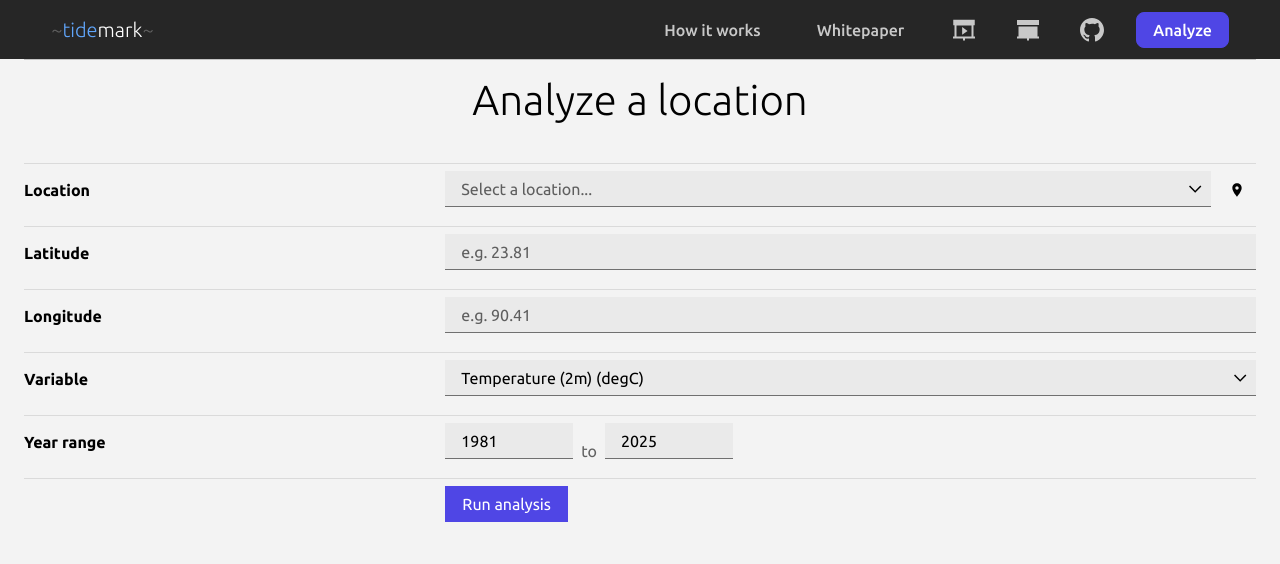
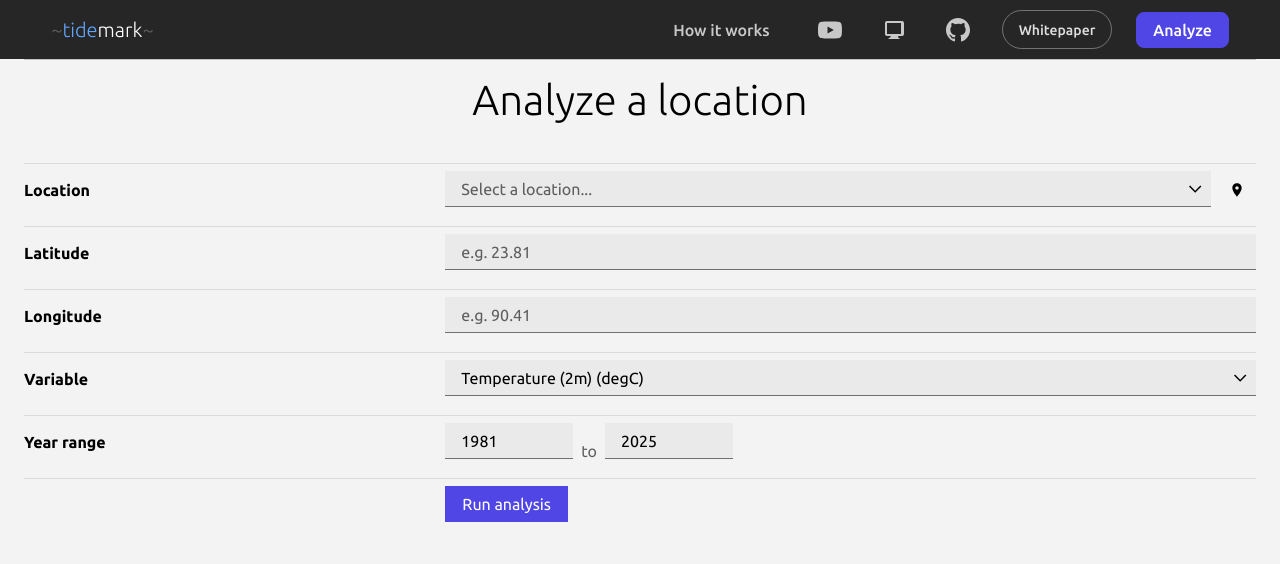
Before and after one commit to raiyanruhan/tidemark, a Flask app: page / in a window 1280 px wide. Shown: the top 564 px of the page. Run offline with Flask 3, Linux system fonts and the light colour scheme; some web fonts are replaced.

Commit message:
Update navigation bar UI with new whitepaper button and updated social icons

```diff
--- a/python/static/style.css
+++ b/python/static/style.css
@@ -186,6 +186,33 @@ td.num {
   width: 1.5rem;
   height: 1.5rem;
   flex-shrink: 0;
+}
+
+/* Whitepaper pill button: outlined with icon */
+.bar-whitepaper {
+  display: inline-flex;
+  align-items: center;
+  gap: 0.4rem;
+  padding: 0.35rem 0.9rem;
+  border-radius: 999px;
+  border: 1.5px solid rgba(255, 255, 255, 0.35);
+  color: rgba(255, 255, 255, 0.85) !important;
+  font-weight: 500;
+  font-size: 0.875rem;
+  text-decoration: none;
+  transition: none;
+  white-space: nowrap;
+}
+
+.bar-whitepaper:hover,
+.bar-whitepaper:focus-visible {
+  background-color: rgba(255, 255, 255, 0.35);
+  border-color: transparent;
+  color: #fff !important;
+}
+
+@media (prefers-reduced-motion: reduce) {
+  .bar-whitepaper { transition: none; }
 }
 
 /* CTA button in bar: 8px rounded, rounds to pill on press */
--- a/python/templates/base.html
+++ b/python/templates/base.html
@@ -21,19 +21,17 @@
         class="wm-second">mark</span><span class="wm-bracket">~</span></a>
     <nav class="bar-nav" aria-label="Site navigation">
       <a href="/how-it-works">How it works</a>
-      <a href="/whitepaper.pdf" target="_blank" rel="noopener">Whitepaper</a>
-      <a class="bar-icon-btn tip" href="#" target="_blank" rel="noopener" aria-label="Watch Demo" data-tip="Watch Demo">
-        <svg xmlns="http://www.w3.org/2000/svg" width="22" height="22" viewBox="0 0 24 24" aria-hidden="true">
-          <path fill="currentColor" fill-rule="evenodd"
-            d="M1.25 1.625h21.5v5.5H21.5v11.25H23v2H13v2h-2v-2H1v-2h1.5V7.125H1.25zm3.25 16.75h15v-11h-15zm11.066-5.5l-5.415-3.99v7.98z"
-            clip-rule="evenodd" />
+      <a class="bar-icon-btn tip" href="https://youtu.be/RtjjsavL14w" target="_blank" rel="noopener"
+        aria-label="Watch on YouTube" data-tip="Watch on YouTube">
+        <svg xmlns="http://www.w3.org/2000/svg" width="22" height="22" viewBox="0 0 24 24" fill="currentColor" aria-hidden="true">
+          <path d="M23.498 6.186a3.016 3.016 0 0 0-2.122-2.136C19.505 3.545 12 3.545 12 3.545s-7.505 0-9.377.505A3.017 3.017 0 0 0 .502 6.186C0 8.07 0 12 0 12s0 3.93.502 5.814a3.016 3.016 0 0 0 2.122 2.136c1.871.505 9.376.505 9.376.505s7.505 0 9.377-.505a3.015 3.015 0 0 0 2.122-2.136C24 15.93 24 12 24 12s0-3.93-.502-5.814zM9.545 15.568V8.432L15.818 12l-6.273 3.568z"/>
         </svg>
       </a>
+
       <a class="bar-icon-btn tip" href="/slides.pdf" target="_blank" rel="noopener" aria-label="View Presentation"
         data-tip="View Presentation">
-        <svg xmlns="http://www.w3.org/2000/svg" width="22" height="22" viewBox="0 0 24 24" aria-hidden="true">
-          <path fill="currentColor" fill-rule="evenodd" d="M23 2H1v5h22zm0 18.5H13v2h-2v-2H1v-2h1.5v-10h19v10H23z"
-            clip-rule="evenodd" />
+        <svg xmlns="http://www.w3.org/2000/svg" width="22" height="22" viewBox="0 0 24 24" fill="currentColor" aria-hidden="true">
+          <path d="M19 3H5a2 2 0 0 0-2 2v11a2 2 0 0 0 2 2h4l-1.5 2h-1v1h11v-1h-1L16 18h4a2 2 0 0 0 2-2V5a2 2 0 0 0-2-2zm0 13H5V5h14v11z"/>
         </svg>
       </a>
       <a class="bar-icon-btn tip" href="https://github.com/raiyanruhan/tidemark" target="_blank" rel="noopener"
@@ -43,6 +41,7 @@
             d="M12 0C5.374 0 0 5.373 0 12c0 5.302 3.438 9.8 8.207 11.387.599.111.793-.261.793-.577v-2.234c-3.338.726-4.033-1.416-4.033-1.416-.546-1.387-1.333-1.756-1.333-1.756-1.089-.745.083-.729.083-.729 1.205.084 1.839 1.237 1.839 1.237 1.07 1.834 2.807 1.304 3.492.997.107-.775.418-1.305.762-1.604-2.665-.305-5.467-1.334-5.467-5.931 0-1.311.469-2.381 1.236-3.221-.124-.303-.535-1.524.117-3.176 0 0 1.008-.322 3.301 1.23A11.509 11.509 0 0 1 12 5.803c1.02.005 2.047.138 3.006.404 2.291-1.552 3.297-1.23 3.297-1.23.653 1.653.242 2.874.118 3.176.77.84 1.235 1.911 1.235 3.221 0 4.609-2.807 5.624-5.479 5.921.43.372.823 1.102.823 2.222v3.293c0 .319.192.694.801.576C20.566 21.797 24 17.3 24 12c0-6.627-5.373-12-12-12z" />
         </svg>
       </a>
+      <a class="bar-whitepaper" href="/whitepaper.pdf" target="_blank" rel="noopener">Whitepaper</a>
       <a class="p-button--positive bar-cta" href="/#analyze">Analyze</a>
     </nav>
   </header>
```
